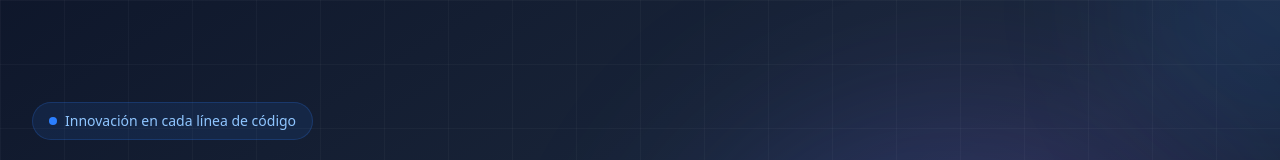
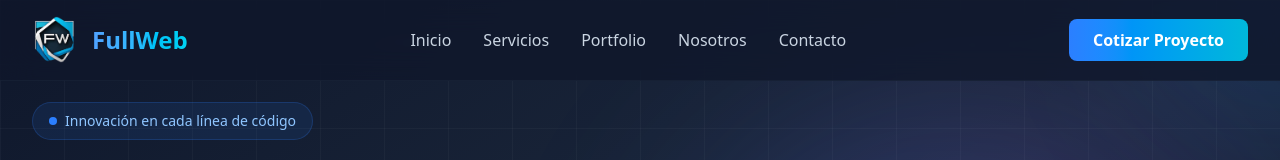
Before and after one commit to santimontironi/fullweb-site-nextJS, a Next.js app: page / in a window 1280 px wide. Shown: the top 160 px of the page. Built offline with nearby package versions, Linux system fonts and the light colour scheme.

Commit message:
Header agregado

```diff
--- a/src/app/components/landing/Home.jsx
+++ b/src/app/components/landing/Home.jsx
@@ -1,28 +1,30 @@
 import Image from "next/image"
+import Header from "../ui/Header"
 
 const Home = () => {
   return (
+    <>
+      <Header/>
+
     <section className="relative min-h-screen flex items-center justify-center overflow-hidden bg-gradient-to-br from-slate-900 via-slate-800 to-slate-900">
-      {/* Subtle background elements */}
       <div className="absolute inset-0 overflow-hidden">
         <div className="absolute -top-40 -right-40 w-80 h-80 bg-blue-500/10 rounded-full blur-3xl"></div>
         <div className="absolute -bottom-40 -left-40 w-80 h-80 bg-purple-500/10 rounded-full blur-3xl"></div>
       </div>
 
-      {/* Grid pattern overlay */}
+
       <div className="absolute inset-0 bg-[linear-gradient(rgba(255,255,255,.03)_1px,transparent_1px),linear-gradient(90deg,rgba(255,255,255,.03)_1px,transparent_1px)] bg-[size:64px_64px]"></div>
 
       <div className="relative z-10 max-w-7xl mx-auto px-4 sm:px-6 lg:px-8 py-20">
         <div className="grid lg:grid-cols-2 gap-12 lg:gap-16 items-center">
-          {/* Left content */}
+
           <div className="text-center lg:text-left space-y-8">
-            {/* Badge */}
+
             <div className="inline-flex items-center gap-2 px-4 py-2 bg-blue-500/10 border border-blue-500/20 rounded-full">
               <span className="relative inline-flex rounded-full h-2 w-2 bg-blue-500"></span>
               <span className="text-sm font-medium text-blue-300">Innovación en cada línea de código</span>
             </div>
 
-            {/* Main heading */}
             <div className="space-y-4">
               <h1 className="text-5xl sm:text-6xl lg:text-7xl font-bold">
                 <span className="block text-white">Transformamos</span>
@@ -35,7 +37,6 @@ const Home = () => {
               </p>
             </div>
 
-            {/* CTA Buttons */}
             <div className="flex flex-col sm:flex-row gap-4 justify-center lg:justify-start">
               <button className="px-8 py-4 bg-gradient-to-r from-blue-500 to-cyan-500 text-white font-semibold rounded-lg transition-all duration-300 hover:from-blue-600 hover:to-cyan-600">
                 Comenzar Proyecto
@@ -63,13 +64,11 @@ const Home = () => {
             </div>
           </div>
 
-          {/* Right content - Logo */}
           <div className="relative hidden lg:flex items-center justify-center">
             <div className="relative">
-              {/* Glow effect behind logo */}
+
               <div className="absolute inset-0 bg-gradient-to-r from-blue-500/20 to-purple-500/20 rounded-full blur-3xl scale-150"></div>
 
-              {/* Logo container */}
               <div className="relative w-96 h-96 flex items-center justify-center">
                 <Image
                   src="/images/logo.png"
@@ -92,6 +91,7 @@ const Home = () => {
         </svg>
       </div>
     </section>
+    </>
   )
 }
 
--- a/src/app/components/ui/Header.jsx
+++ b/src/app/components/ui/Header.jsx
@@ -0,0 +1,110 @@
+"use client"
+
+import { useState } from "react"
+import Link from "next/link"
+import Image from "next/image"
+
+const Header = () => {
+    const [isMenuOpen, setIsMenuOpen] = useState(false)
+
+    const navLinks = [
+        { href: "#inicio", label: "Inicio" },
+        { href: "#servicios", label: "Servicios" },
+        { href: "#portfolio", label: "Portfolio" },
+        { href: "#nosotros", label: "Nosotros" },
+        { href: "#contacto", label: "Contacto" },
+    ]
+
+    return (
+        <header className="fixed top-0 left-0 right-0 z-50 bg-slate-900/80 backdrop-blur-lg border-b border-slate-800/50">
+            <nav className="max-w-7xl mx-auto px-4 sm:px-6 lg:px-8">
+                <div className="flex items-center justify-between h-16 lg:h-20">
+                    {/* Logo */}
+                    <Link href="/" className="flex items-center gap-3 group">
+                        <div className="relative w-10 h-10 lg:w-12 lg:h-12">
+                            <Image
+                                src="/images/logo.png"
+                                alt="FullWeb Logo"
+                                width={48}
+                                height={48}
+                                className="object-contain transition-transform duration-300 group-hover:scale-110"
+                            />
+                        </div>
+                        <span className="text-xl lg:text-2xl font-bold bg-gradient-to-r from-blue-400 to-cyan-400 text-transparent bg-clip-text">
+                            FullWeb
+                        </span>
+                    </Link>
+
+                    {/* Desktop Navigation */}
+                    <div className="hidden md:flex items-center gap-8">
+                        {navLinks.map((link) => (
+                            <Link
+                                key={link.href}
+                                href={link.href}
+                                className="text-slate-300 hover:text-white transition-colors duration-300 font-medium relative group"
+                            >
+                                {link.label}
+                                <span className="absolute -bottom-1 left-0 w-0 h-0.5 bg-gradient-to-r from-blue-400 to-cyan-400 transition-all duration-300 group-hover:w-full"></span>
+                            </Link>
+                        ))}
+                    </div>
+
+                    {/* CTA Button */}
+                    <div className="hidden md:block">
+                        <Link
+                            href="#contacto"
+                            className="px-6 py-2.5 bg-gradient-to-r from-blue-500 to-cyan-500 text-white font-semibold rounded-lg transition-all duration-300 hover:from-blue-600 hover:to-cyan-600 hover:shadow-lg hover:shadow-blue-500/50"
+                        >
+                            Cotizar Proyecto
+                        </Link>
+                    </div>
+
+                    {/* Mobile Menu Button */}
+                    <button
+                        onClick={() => setIsMenuOpen(!isMenuOpen)}
+                        className="md:hidden p-2 text-slate-300 hover:text-white transition-colors"
+                        aria-label="Toggle menu"
+                    >
+                        {isMenuOpen ? (
+                            <svg className="w-6 h-6" fill="none" stroke="currentColor" viewBox="0 0 24 24">
+                                <path strokeLinecap="round" strokeLinejoin="round" strokeWidth={2} d="M6 18L18 6M6 6l12 12" />
+                            </svg>
+                        ) : (
+                            <svg className="w-6 h-6" fill="none" stroke="currentColor" viewBox="0 0 24 24">
+                                <path strokeLinecap="round" strokeLinejoin="round" strokeWidth={2} d="M4 6h16M4 12h16M4 18h16" />
+                            </svg>
+                        )}
+                    </button>
+                </div>
+
+                {/* Mobile Menu */}
+                <div
+                    className={`md:hidden overflow-hidden transition-all duration-300 ease-in-out ${isMenuOpen ? "max-h-96 opacity-100" : "max-h-0 opacity-0"
+                        }`}
+                >
+                    <div className="py-4 space-y-3 border-t border-slate-800/50">
+                        {navLinks.map((link) => (
+                            <Link
+                                key={link.href}
+                                href={link.href}
+                                onClick={() => setIsMenuOpen(false)}
+                                className="block px-4 py-2 text-slate-300 hover:text-white hover:bg-slate-800/50 rounded-lg transition-all duration-300"
+                            >
+                                {link.label}
+                            </Link>
+                        ))}
+                        <Link
+                            href="#contacto"
+                            onClick={() => setIsMenuOpen(false)}
+                            className="block mx-4 px-6 py-2.5 bg-gradient-to-r from-blue-500 to-cyan-500 text-white font-semibold rounded-lg text-center transition-all duration-300 hover:from-blue-600 hover:to-cyan-600"
+                        >
+                            Cotizar Proyecto
+                        </Link>
+                    </div>
+                </div>
+            </nav>
+        </header>
+    )
+}
+
+export default Header
```
